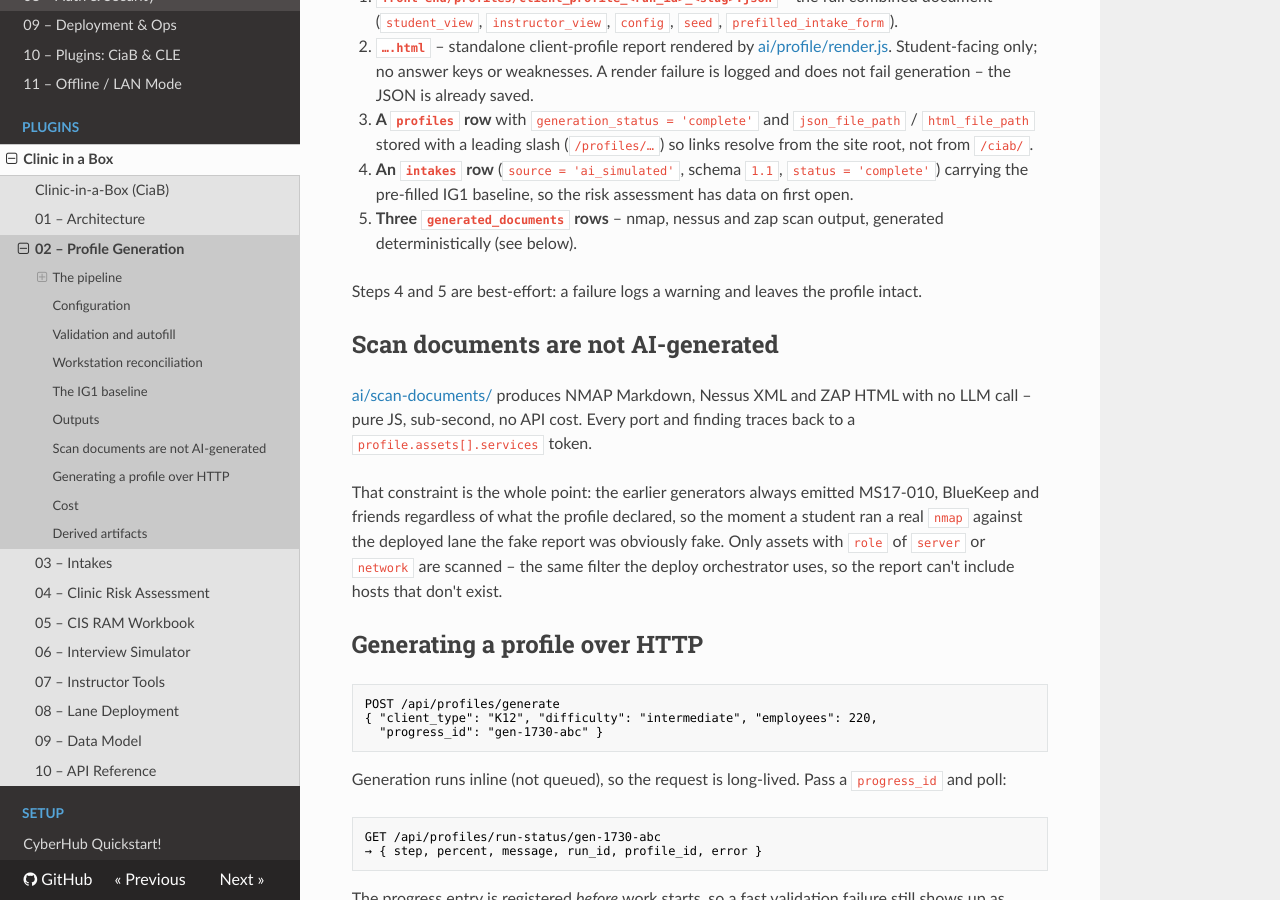
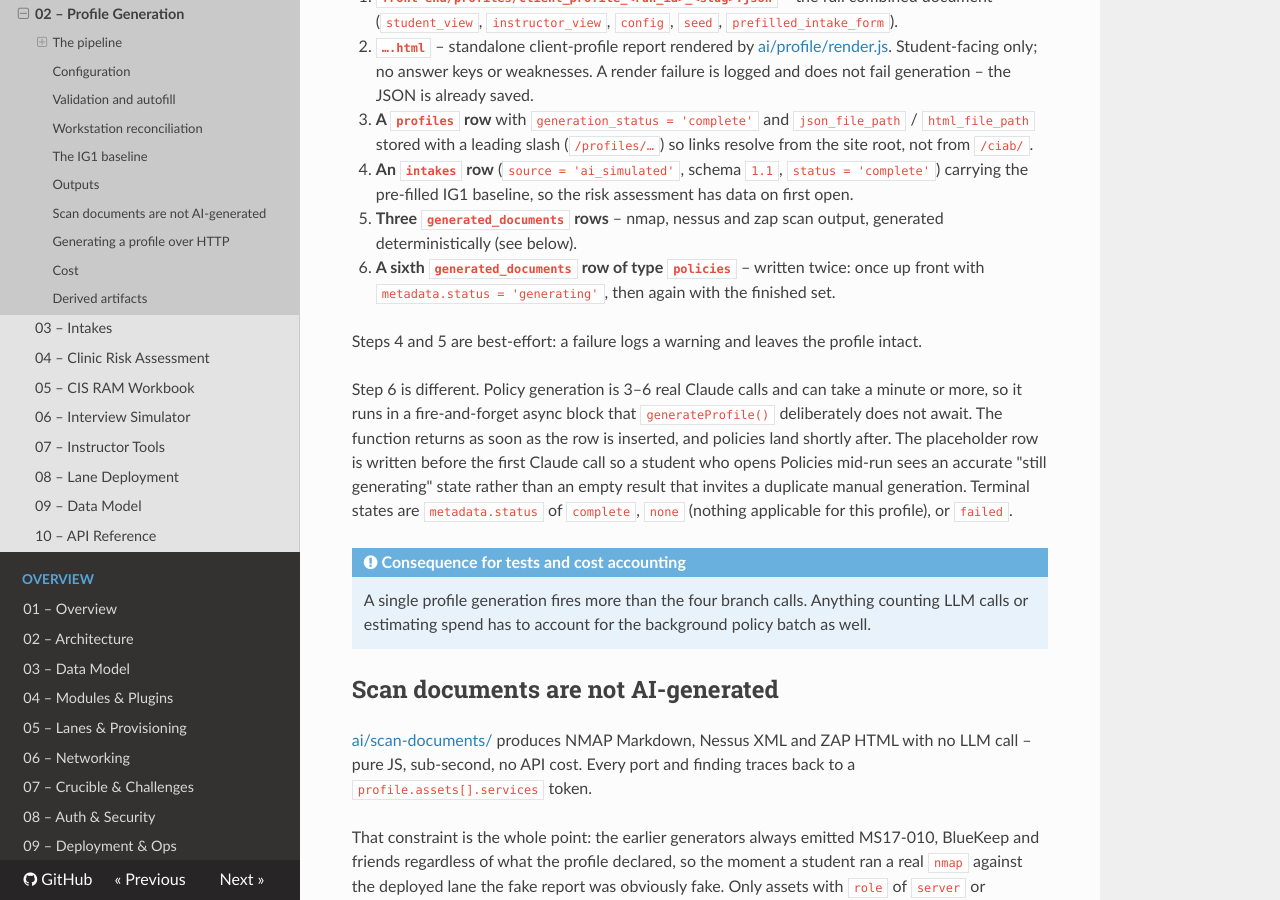
Before and after one commit to Saguaros-CyberHub/CyberHub-Docs, an MkDocs documentation site: the page built from docs/Official Plugins/Clinic-in-a-Box/02-profile-generation.md, in a window 1280 px wide and 900 px high, scrolled down 3386 px. Built offline with MkDocs 1.6.1, drawn with Linux system fonts in a browser that asks for light colours; nearby versions of some CDN libraries; some of the changed text lies outside the part shown.

Commit message:
Enhance profile generation documentation: add details on policy generation and its impact on performance

```diff
--- a/docs/Plugins/Clinic-in-a-Box/02-profile-generation.md
+++ b/docs/Official Plugins/Clinic-in-a-Box/02-profile-generation.md
@@ -158,9 +158,27 @@ A successful run produces, in order:
    assessment has data on first open.
 5. **Three `generated_documents` rows** – nmap, nessus and zap scan output,
    generated deterministically (see below).
+6. **A sixth `generated_documents` row of type `policies`** – written twice:
+   once up front with `metadata.status = 'generating'`, then again with the
+   finished set.
 
 Steps 4 and 5 are best-effort: a failure logs a warning and leaves the profile
 intact.
+
+Step 6 is different. Policy generation is 3–6 real Claude calls and can take a
+minute or more, so it runs in a fire-and-forget async block that
+`generateProfile()` deliberately does not await. The function returns as soon
+as the row is inserted, and policies land shortly after. The placeholder row is
+written before the first Claude call so a student who opens Policies mid-run
+sees an accurate "still generating" state rather than an empty result that
+invites a duplicate manual generation. Terminal states are
+`metadata.status` of `complete`, `none` (nothing applicable for this profile),
+or `failed`.
+
+!!! note "Consequence for tests and cost accounting"
+    A single profile generation fires more than the four branch calls. Anything
+    counting LLM calls or estimating spend has to account for the background
+    policy batch as well.
 
 ## Scan documents are not AI-generated
 
@@ -228,7 +246,7 @@ Once a profile exists, three more generators can run against it:
 
 | Artifact | Module | LLM? | Trigger |
 |---|---|---|---|
-| Policy documents | [ai/policy/](https://github.com/Saguaros-CyberHub/CyberCore/tree/main/front-end/modules/crucible/plugins/ciab/ai/policy/) | yes (parallel fan-out, shared cached system prompt) | `POST /api/profiles/:id/policies/generate` |
+| Policy documents | [ai/policy/](https://github.com/Saguaros-CyberHub/CyberCore/tree/main/front-end/modules/crucible/plugins/ciab/ai/policy/) | yes (parallel fan-out, shared cached system prompt) | automatic in the background at generation; `POST /api/profiles/:id/policies/generate` to re-run |
 | Scan documents | [ai/scan-documents/](https://github.com/Saguaros-CyberHub/CyberCore/tree/main/front-end/modules/crucible/plugins/ciab/ai/scan-documents/) | no | auto at generation; `POST /api/instructor/generate-documents` |
 | Answer keys (Parts 1–8) | [ai/examples/](https://github.com/Saguaros-CyberHub/CyberCore/tree/main/front-end/modules/crucible/plugins/ciab/ai/examples/) | yes | `POST /api/instructor/generate-examples` |
 | Vulnerable web app | [ai/vuln-app/](https://github.com/Saguaros-CyberHub/CyberCore/tree/main/front-end/modules/crucible/plugins/ciab/ai/vuln-app/) | yes (3 stages) | first lane deploy ([08](08-lane-deployment.md)) |
```
Also changed, not shown: docs/Overview/10-plugins.md (+1 -1 lines), docs/index.md (+1 -1 lines), docs/Official Plugins/Clinic-in-a-Box/01-architecture.md (renamed from docs/Plugins/Clinic-in-a-Box/01-architecture.md), docs/Official Plugins/Clinic-in-a-Box/03-intakes.md (renamed from docs/Plugins/Clinic-in-a-Box/03-intakes.md), docs/Official Plugins/Clinic-in-a-Box/04-risk-assessment.md (renamed from docs/Plugins/Clinic-in-a-Box/04-risk-assessment.md), docs/Official Plugins/Clinic-in-a-Box/05-cis-ram.md (renamed from docs/Plugins/Clinic-in-a-Box/05-cis-ram.md), docs/Official Plugins/Clinic-in-a-Box/06-interview-simulator.md (renamed from docs/Plugins/Clinic-in-a-Box/06-interview-simulator.md), docs/Official Plugins/Clinic-in-a-Box/07-instructor-tools.md (renamed from docs/Plugins/Clinic-in-a-Box/07-instructor-tools.md), docs/Official Plugins/Clinic-in-a-Box/08-lane-deployment.md (renamed from docs/Plugins/Clinic-in-a-Box/08-lane-deployment.md), docs/Official Plugins/Clinic-in-a-Box/09-data-model.md (renamed from docs/Plugins/Clinic-in-a-Box/09-data-model.md), docs/Official Plugins/Clinic-in-a-Box/10-api-reference.md (renamed from docs/Plugins/Clinic-in-a-Box/10-api-reference.md), docs/Official Plugins/Clinic-in-a-Box/index.md (renamed from docs/Plugins/Clinic-in-a-Box/index.md).
